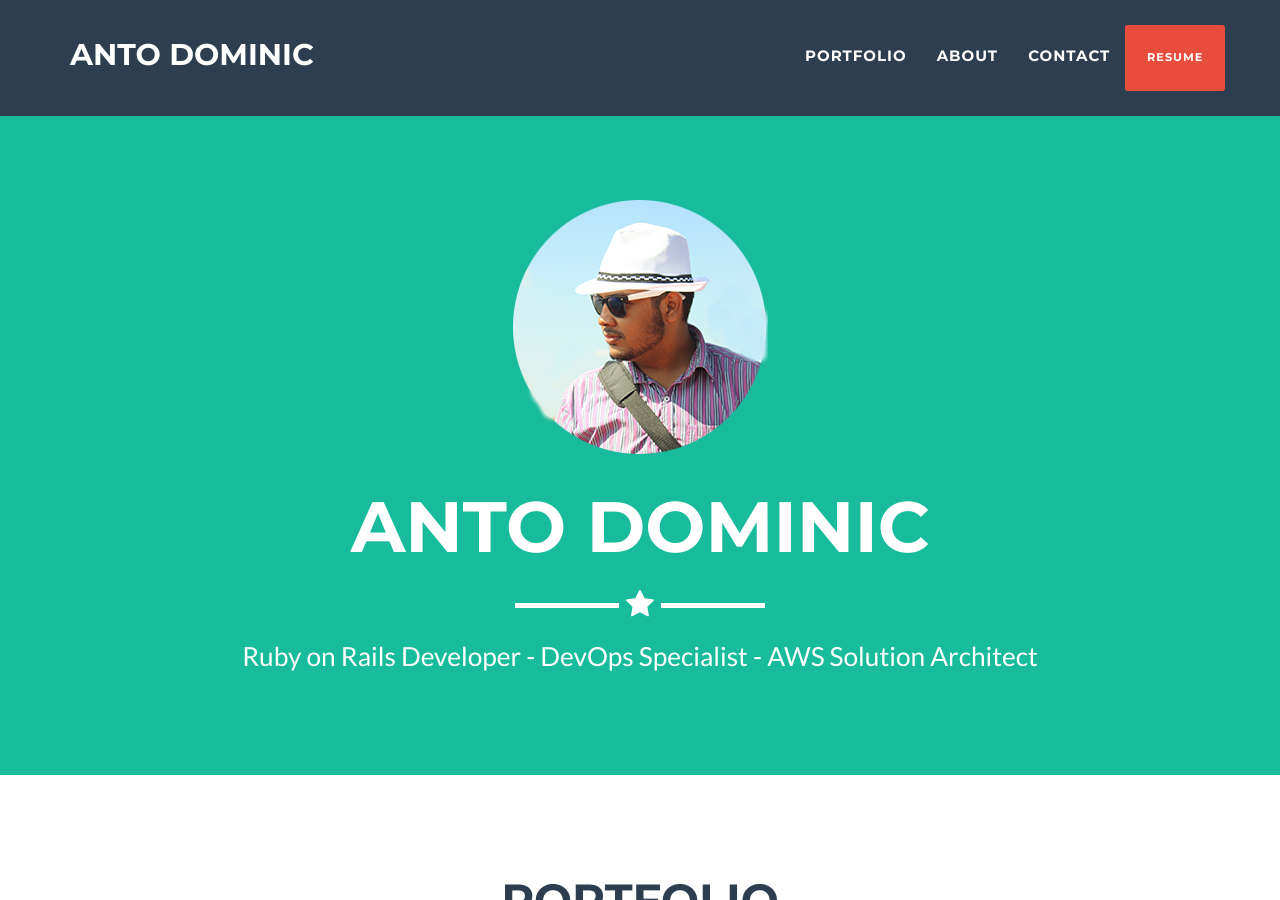
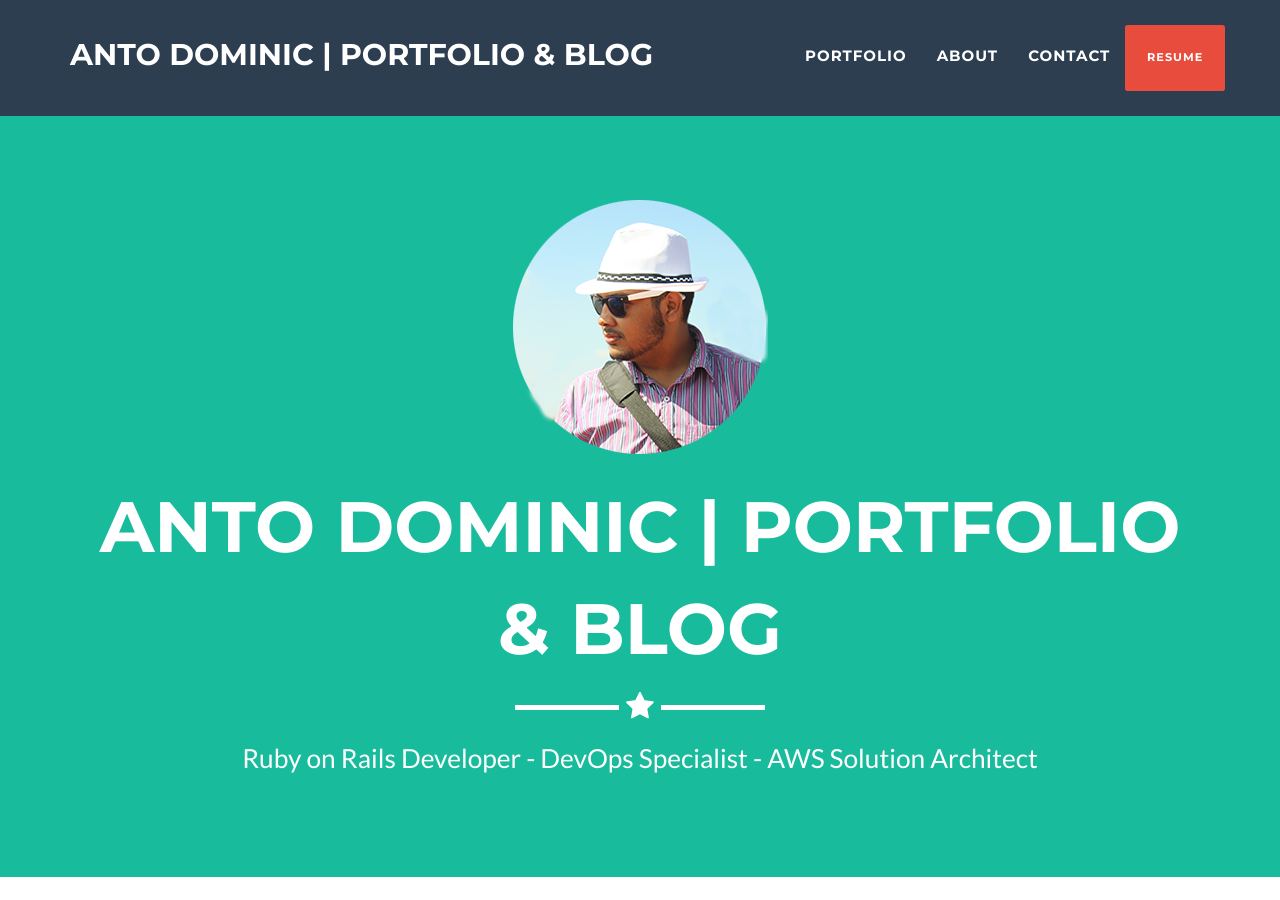
Before and after one commit to antodoms/antodoms.github.io, a Jekyll site: the page built from index.html, in a window 1280 px wide and 900 px high. Built offline with Jekyll 4.4.1, drawn with Linux system fonts in a browser that asks for light colours.

Commit message:
update website header and meta data

```diff
--- a/_config.yml
+++ b/_config.yml
@@ -1,11 +1,11 @@
 # Site settings
-title: Anto Dominic
+title: Anto Dominic | Portfolio & Blog
 email: mjvavoey
 url: https://www.antodominic.com
-description: "Write an awesome description for your new site here. You can edit this line in _config.yml. It will appear in your document head meta (for Google search results) and in your feed.xml site description."
-keywords: "your keywords, separated by commas"
+description: "FullStack Developer, Entrepreneur, Tech Geek ,Social Media Enthusiast and IEEE volunteer. Interested in Embedded System, Robotics and Programming."
+keywords: "Full Stack Developer, Ruby on Rails Developer, Devops, AWS, Heroku, Salesforce, Blockchain"
 skills: "Ruby on Rails Developer - DevOps Specialist - AWS Solution Architect"
-meta_author: Dominic Anto
+meta_author: Anto Dominic
 
 # Google webmaster tools
 google_verify:
--- a/_includes/head.html
+++ b/_includes/head.html
@@ -2,12 +2,43 @@
     <meta charset="utf-8">
     <meta http-equiv="X-UA-Compatible" content="IE=edge">
     <title>{% if page.title %}{{ page.title }}{% else %}{{ site.title }}{% endif %}</title>
-    <meta name="viewport" content="width=device-width">
+    <meta name="viewport" content="width=device-width, initial-scale=1, maximum-scale=1, user-scalable=no">
     <meta name="description" content="{{ site.description }}">
     <meta name="keywords" content="{{ site.keywords }}" />
     {% if site.meta_author %}<meta name="author" content="{{ site.meta_author }}">{% endif %}
     <link rel="canonical" href="{{ page.url | replace:'index.html','' | prepend: site.url }}">
     <link rel="alternate" type="application/rss+xml" title="RSS" href="/feed.xml">
+
+    <!-- GOOGLE Snippet STARTS -->
+<!-- Update your html tag to include the itemscope and itemtype attributes. -->
+<html itemscope itemtype="http://schema.org/Person">
+
+<!-- Add the following three tags inside head. -->
+<meta itemprop="name" content="{{ site.title }}">
+<meta itemprop="description" content="{{ site.description }}">
+<meta itemprop="image" content="{{ site.url }}/img/anto-cover.png">
+<meta itemprop="role" content="Fullstack Developer">
+<meta itemprop="affiliation" content="pepalo">
+<meta itemprop="url" content="{{ site.url }}">
+<meta itemprop="address" content="Melbourne, Australia">
+<link rel="author" href="https://plus.google.com/+AntoDominic"/>
+<!-- GOOGLE Snippet STOPS -->
+
+<!-- FACEBOOK GRAPH START -->
+<meta property="og:title" content="{{ site.title }}"/>
+<meta property="og:type" content="website"/>
+<meta property="og:image" content="{{ site.url }}/img/anto-cover.png"/>
+<meta property="og:url" content="{{ site.url }}"/>
+<meta property="og:description" content="{{ site.description }}"/>
+<!-- FACEBOOK GRAPH ENDS -->
+
+<!-- TWITTER CARD START -->
+<meta name="twitter:card" content="summary">
+<meta name="twitter:url" content="{{ site.url }}">
+<meta name="twitter:title" content="{{ site.title }}">
+<meta name="twitter:description" content="{{ site.description }}">
+<meta name="twitter:image" content="{{ site.url }}/img/anto-cover.png">
+<!-- TWITTER CARD ENDS -->
 
     <!-- Custom CSS & Bootstrap Core CSS - Uses Bootswatch Flatly Theme: http://bootswatch.com/flatly/ -->
     <link rel="stylesheet" href="{{ "/style.css" }}">
```
Also changed, not shown: img/anto-cover.png (added).
